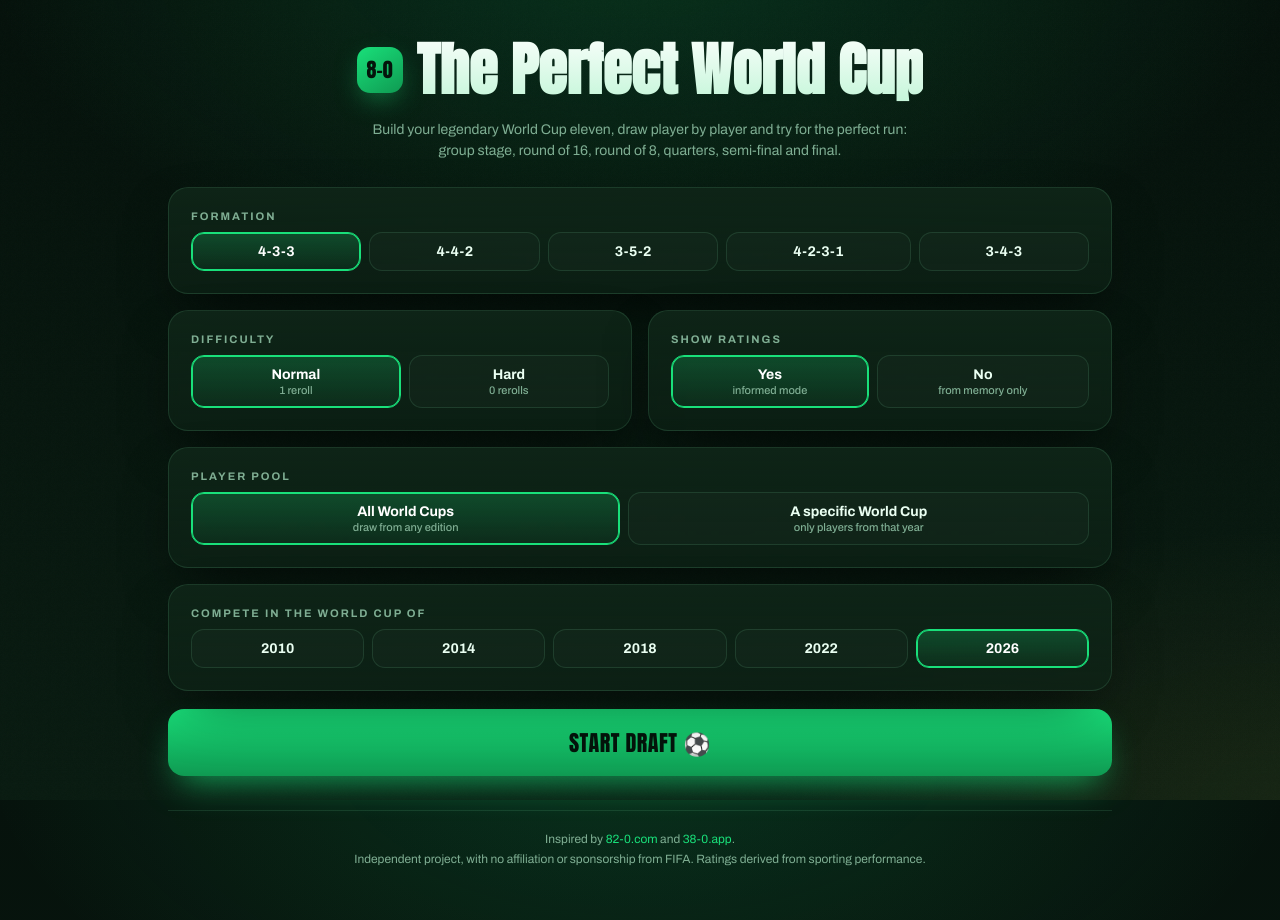
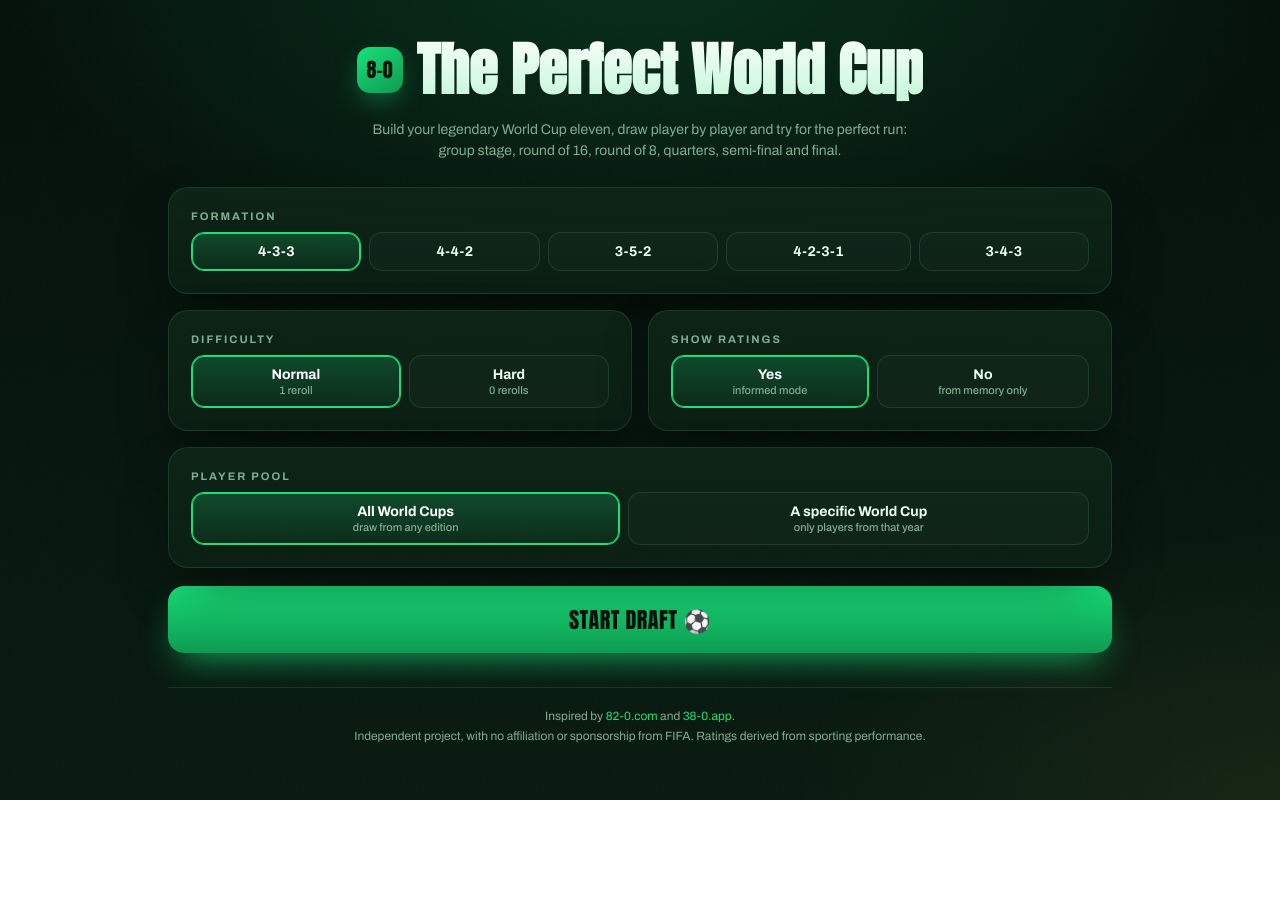
Before and after one commit to pedroxavier10/world-cup-draft-game, a Next.js app: page / in a window 1280 px wide. After the commit the page ends 800 px from the top, so only its background shows below. Built offline with nearby package versions, Linux system fonts and the light colour scheme.

Commit message:
Eliminação de ano de dificuldade

```diff
--- a/components/Setup.tsx
+++ b/components/Setup.tsx
@@ -118,20 +118,6 @@ export default function Setup() {
         )}
       </div>
 
-      <div className="panel" style={{ marginTop: 16 }}>
-        <div className="label">Compete in the World Cup of</div>
-        <div className="seg">
-          {EDITIONS.map((y) => (
-            <Chip
-              key={y}
-              title={String(y)}
-              active={config.compYear === y}
-              onClick={() => setConfig({ compYear: y })}
-            />
-          ))}
-        </div>
-      </div>
-
       <div style={{ marginTop: 18 }}>
         <button className="btn" onClick={start}>
           Start Draft ⚽
--- a/lib/game.ts
+++ b/lib/game.ts
@@ -135,7 +135,7 @@ interface Stage {
 
 export function simulate(config: Config, picked: Picked[]): SimResult {
   const strength = teamStrength(picked);
-  const adj = ((config.compYear - 2010) / 16) * 2.2;
+  const adj = 0.55; // fixed to 2014 difficulty level
 
   const stages: Stage[] = [
     { key: "Group · M1", opp: 73 + adj, group: true },
--- a/lib/store.ts
+++ b/lib/store.ts
@@ -26,7 +26,6 @@ const defaultConfig: Config = {
   showRatings: 1,
   pool: "all",
   poolYear: 2026,
-  compYear: 2026,
 };
 
 export const useGame = create<GameState>((set, get) => ({
--- a/lib/types.ts
+++ b/lib/types.ts
@@ -18,7 +18,6 @@ export interface Config {
   showRatings: 0 | 1;
   pool: "all" | "single";
   poolYear: number;
-  compYear: number;
 }
 
 export interface Roll {
```
